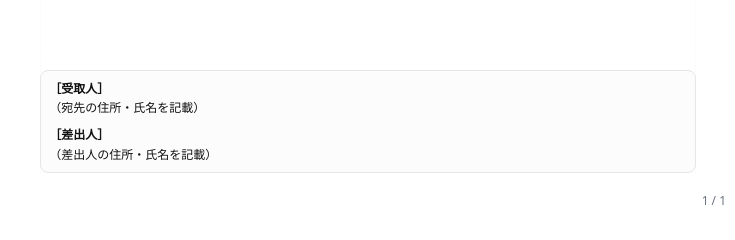
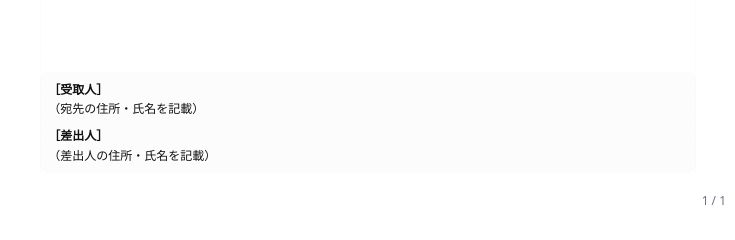
Before and after one commit to striderkein/naiyo-syomei-formatter, a plain HTML site: page index.html in a window 1280 px wide. Shown: the part 1039-1279 px from the top of the page, 456-1191 px from the left. Drawn offline with nearby package versions, Linux system fonts and the light colour scheme.

Commit message:
fix:「受取人」「差出人」の「枠」を削除

```diff
--- a/index.html
+++ b/index.html
@@ -89,7 +89,6 @@
     .footer-box{
       font-size:12px;
       margin-top:auto;
-      border:1px solid var(--line);
       padding:8px;
       border-radius:8px;
       background:#fcfcfc;
```
